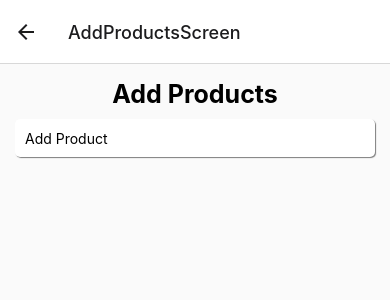
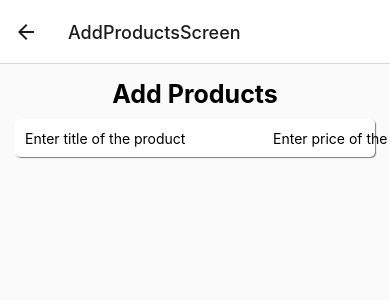
Before and after one commit to anvu20522165/Ecommerce-app, a React Native app: screen /AddProductsScreen in a window 390 px wide. Shown: the top 300 px of the page. Built offline with nearby package versions, Linux system fonts and the light colour scheme.

Commit message:
update add product

```diff
--- a/screens/admin/AddProductsScreen.js
+++ b/screens/admin/AddProductsScreen.js
@@ -81,7 +81,13 @@ export default function AddProductsScreen() {
               marginBottom: 20,
             }}
           >
-            <TextInput style={{padding:10}} placeholder="Add Product" value={title} onChangeText={setTitle} />
+            <TextInput style={{padding:10}} placeholder="Enter title of the product" value={title} onChangeText={(text)=>setTitle(text)} />
+            <TextInput style={{padding:10}} placeholder="Enter price of the product" value={price} onChangeText={(text)=>setPrice(text)} />
+            <TextInput style={{padding:10}} placeholder="Enter category of the product" value={category} onChangeText={(text)=>setCategory(text)} />
+            <TextInput style={{padding:10}} placeholder="Enter image of the product" value={image} onChangeText={(text)=>setImage(text)} />
+            <TextInput style={{padding:10}} placeholder="Enter offer of the product" value={offer} onChangeText={(text)=>setOffer(text)} />
+            <TextInput style={{padding:10}} placeholder="Enter sold of the product" value={sold} onChangeText={(text)=>setSold(text)} />
+            <TextInput style={{padding:10}} placeholder="Enter storage of the product" value={storage} onChangeText={(text)=>setStorage(text)} />
           </Pressable>
         </ScrollView>
       </SafeAreaView>
```
